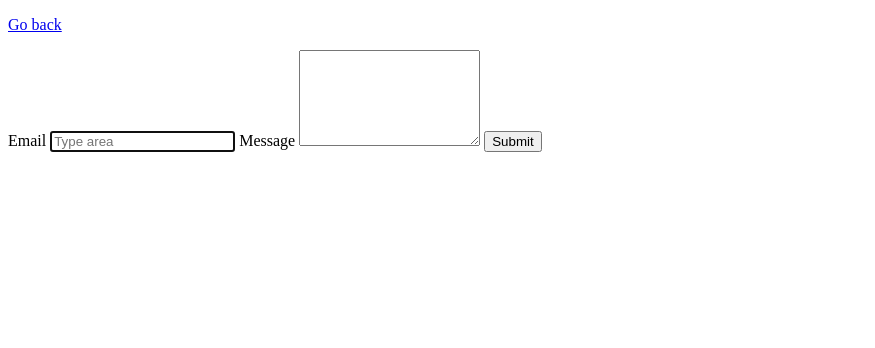
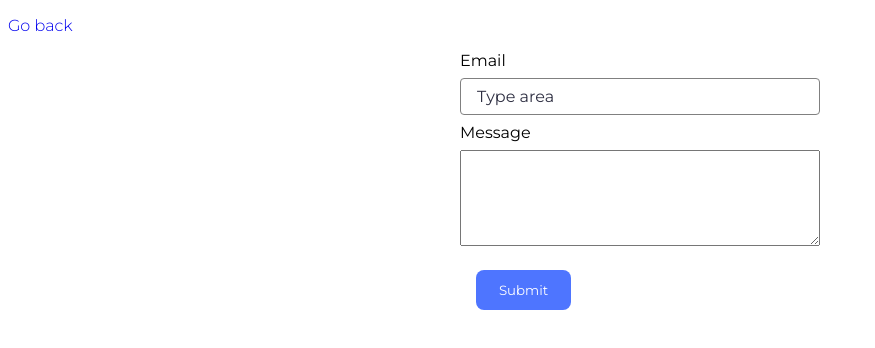
Before and after one commit to AnnaPolianska/goit-js-hw-09, a website built with Vite: page src/2-form.html in a window 1280 px wide. Shown: the whole page, without its empty margins (0-875 px from the left). Built offline with nearby package versions, Linux system fonts and the light colour scheme.

Commit message:
fixed css

```diff
--- /dev/null
+++ b/src/css/form.css
@@ -0,0 +1,64 @@
+.feedback-form {
+    display: flex;
+    flex-direction: column;
+    margin: 16px;
+    font-family: 'Montserrat', sans-serif;
+    width: 360px;
+    gap: 8px;
+    margin: 0 auto;
+}
+
+.back-btn {
+    text-decoration: none;
+    font-weight: 300;
+    font-family: 'Montserrat', sans-serif;
+}
+
+button {
+    width: 95px;
+    height: 40px;
+    border-radius: 8px;
+    background-color: #4e75ff;
+    border: none;
+    color: #fff;
+    margin: 16px;
+    font-family: 'Montserrat', sans-serif;
+}
+
+button:hover {
+    background-color: #6c8cff;
+}
+
+.inp {
+    border: 1px solid #808080;
+    border-radius: 4px;
+    padding: 8px 16px 8px;
+    font-size: 16px;
+    font-family: 'Montserrat', sans-serif;
+    max-height: 80px;
+}
+
+label {
+    display: flex;
+    flex-direction: column;
+    gap: 8px;
+}
+
+input::placeholder {
+    color: rgba(0, 0, 0, 0);
+    /* Прозорий колір */
+}
+
+input:active::placeholder,
+input:focus::placeholder {
+    color: #2e2f42;
+}
+
+input:hover {
+    border-color: #000;
+}
+
+.inp:focus {
+    border-color: #808080;
+    outline: none;
+}
--- /dev/null
+++ b/src/css/gallery.css
@@ -0,0 +1,27 @@
+img {
+    width: 360px;
+    height: 200px;
+    transition: transform 0.3s ease;
+}
+
+.back-btn {
+    text-decoration: none;
+    font-weight: 300;
+    font-family: 'Montserrat', sans-serif;
+}
+
+.gallery {
+    list-style: none;
+    display: flex;
+    flex-direction: row;
+    flex-wrap: wrap;
+    gap: 24px;
+    justify-content: center;
+    align-items: center;
+    margin: 24px 156px;
+    padding: 0;
+}
+
+
+img:hover {
+    transform: scale(1.05);}
--- a/src/css/reset.css
+++ /dev/null
@@ -1,35 +0,0 @@
-/* Reset styles */
-h1,
-h2,
-h3,
-h4,
-h5,
-h6,
-p {
-  margin: 0;
-}
-
-p:last-child {
-  margin-bottom: 0;
-}
-
-ul {
-  margin: 0;
-  padding: 0;
-  list-style: none;
-}
-
-a {
-  color: currentColor;
-  text-decoration: none;
-}
-
-button {
-  cursor: pointer;
-}
-
-img {
-  display: block;
-  max-width: 100%;
-  height: auto;
-}
--- a/src/css/styles.css
+++ b/src/css/styles.css
@@ -1,25 +1,31 @@
-/**
-  |============================
-  | include css partials with
-  | default @import url()
-  |============================
-*/
-@import url('./reset.css');
-@import url('./vite-promo.css');
-@import url('./header.css');
+body {
+  margin: 16px;
+  font-family: 'Montserrat', sans-serif;
+  background-color: #ffffff;
+  color: #212121;
+  -moz-osx-font-smoothing: grayscale;
+  line-height: 1.5;
+}
 
-:root {
-  font-family: Inter, Avenir, Helvetica, Arial, sans-serif;
-  font-size: 16px;
-  line-height: 24px;
-  font-weight: 400;
+.tasks {
+  list-style: none;
+  display: flex;
+  flex-direction: column;
+  gap: 16px;
+  height: 650px;
+  /*align-items: center;
+  justify-content: center;*/
+}
 
-  color: #242424;
-  background-color: rgba(255, 255, 255, 0.87);
 
-  font-synthesis: none;
-  text-rendering: optimizeLegibility;
-  -webkit-font-smoothing: antialiased;
-  -moz-osx-font-smoothing: grayscale;
-  -webkit-text-size-adjust: 100%;
+.tasks>li>a {
+  text-decoration: none;
 }
+
+.tasks>li {
+  border: 1px solid #808080;
+  border-radius: 4px;
+  padding: 8px 16px 8px;
+  width: 264px;
+  text-align: center;
+}
```
Also changed, not shown: src/css/header.css (deleted, +0 -21 lines), src/css/vite-promo.css (deleted, +0 -92 lines).
